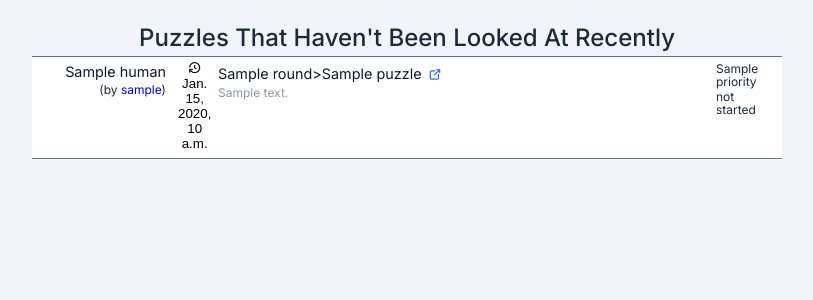
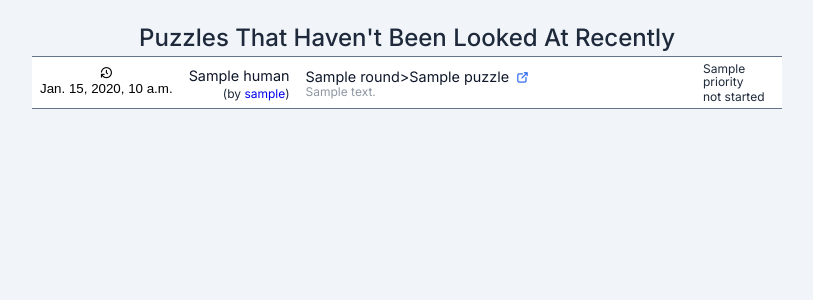
Before and after one commit to rwbarton/metaphysical-solving, a Django app: template templates/puzzles/unloved.html in a window 1280 px wide. Shown: the part 50-350 px from the top of the page, without its empty margins (233-1046 px from the left). Run offline with Django 3.2, Linux system fonts and the light colour scheme; the template is opened without the code that fills it: most values are stand-ins (such as "Sample title", 1, 10 or a date in 2020).

Commit message:
better appearance, etc

```diff
--- a/puzzles/models.py
+++ b/puzzles/models.py
@@ -237,10 +237,10 @@ class Puzzle(OrderedModel):
     def log_a_view(self,user):
         current = now()
         userLog = AccessLog.objects.get_or_create(puzzle=self,user=user)[0]
-        if (current-userLog.sessionEnd)>timedelta(seconds=355):
+        if (current-userLog.sessionEnd)>settings.MAX_GAP_LENGTH:
             userLog.sessionStart=current
-        elif (current-userLog.sessionStart)>timedelta(seconds=355):
-            accounted_for_already = int((userLog.sessionEnd-userLog.sessionStart).seconds/60) if (userLog.sessionEnd-userLog.sessionStart)>timedelta(seconds=355) else 0
+        elif (current-userLog.sessionStart)>settings.MIN_SESSION_LENGTH:
+            accounted_for_already = int((userLog.sessionEnd-userLog.sessionStart).seconds/60) if (userLog.sessionEnd-userLog.sessionStart)>settings.MIN_SESSION_LENGTH else 0
             timeAdjustment = int((current-userLog.sessionStart).seconds/60)-accounted_for_already
             userLog.accumulatedMinutes = userLog.accumulatedMinutes+timeAdjustment
             userLog.lastUpdate = current
--- a/puzzles/static/css/base.css
+++ b/puzzles/static/css/base.css
@@ -1237,7 +1237,8 @@ select {
     border-bottom:1px solid var(--secondary);
 }
 .unloved-padding {
-    padding:4px 8px 4px 4px;
+    padding:4px 8px 4px 8px;
+    align-content: center;
 }
 .unloved-fresh {
     background: #a0ffb0;
@@ -1258,6 +1259,19 @@ select {
 .unloved-m {
     background: var(--gray-200);
 }
+.unloved-history {
+    border:none;
+    background:none;
+    gap:0;
+    padding:0;
+    margin:0;
+}
+
+.unloved-history:hover {
+    color: var(--primary-light);
+    cursor: pointer;
+}
+
 
 /* Hints Management Styles */
 
--- a/puzzles/views.py
+++ b/puzzles/views.py
@@ -551,9 +551,9 @@ def freshness_translator(log):
   if not log:
     return "untouched"
   delta = now()-log.lastUpdate
-  if delta>timedelta(hours=1):
+  if delta>(10*settings.MAX_GAP_LENGTH):
     return "rancid"
-  if delta>timedelta(minutes=10):
+  if delta>(2*settings.MAX_GAP_LENGTH):
     return "questionable"
   return "fresh"
 
--- a/templates/puzzles/unloved.html
+++ b/templates/puzzles/unloved.html
@@ -19,13 +19,23 @@
   </div>
 </div>
 <div id="dialog-overlay" onClick="hideDialog()"></div>
-  <div style="display:grid; grid-template-columns: 2fr 2.5em 7fr 1fr;background:#ffffff; ">
+  <div style="display:grid; grid-template-columns: auto auto 7fr 5.5em;background:#ffffff; ">
     <div class="unloved-border"></div>
     <div class="unloved-border"></div>
     <div class="unloved-border"></div>
     <div class="unloved-border"></div>
 
     {% for puzzle in puzzles %}
+    {% if puzzle.total_time %}
+        <div class="unloved-border unloved-padding unloved-{{puzzle.total_time | slice:"-1:"}}" style="justify-content:center;">
+          <button class="unloved-history" title="Show solver history" onClick="viewSolvers({{puzzle.puzzle.id}})">
+	    <div><i class="ti ti-history"></i></div>
+	    <div style="justify-self:center;">{{puzzle.total_time}}</div></button>
+	</div>
+	{% else %}
+	<div class="unloved-border unloved-padding"></div>
+	{% endif %}
+
     <div class="unloved-border unloved-padding unloved-{{puzzle.freshness}}">
     <div class="puzzle-title" style="justify-self:end;">
       {{puzzle.human}}
@@ -33,15 +43,6 @@
     {% if puzzle.updating_username %}
          <div class="viewer-name" style="justify-self:end;">(by <a target="_blank" href="/zulip_dm/{{puzzle.updating_userid}}/">{{ puzzle.updating_username }}</a>)</div>{% endif %}
     </div>
-    {% if puzzle.total_time %}
-        <div class="unloved-border unloved-padding unloved-{{puzzle.total_time | slice:"-1:"}}" style="align-content:center;">
-          <button title="Show solver history" onClick="viewSolvers({{puzzle.puzzle.id}})" style="border:none;background:none;gap:0;padding:0;margin:0;">
-	    <div><i class="ti ti-history"></i></div>
-	    <div>{{puzzle.total_time}}</div></button>
-	</div>
-	{% else %}
-	<div class="unloved-border unloved-padding"></div>
-	{% endif %}
 
 
     <div class="unloved-border unloved-padding">
@@ -50,13 +51,13 @@
 	<a href="/puzzle/linkout/{{puzzle.puzzle.id}}" target="_blank" class="puzzle-link">
           <i class="ti ti-external-link"></i></a>
       </div>
-    <div class="puzzle-description" style:"top:0;">{{puzzle.puzzle.description}}</div>
+    <div class="puzzle-description" style="margin-top:-5px;top:0;">{{puzzle.puzzle.description}}</div>
   </div>
     <div class="unloved-border unloved-padding">
 
       <div class="viewer-name {{puzzle.puzzle.priority.css_name}}-priority" style="padding:1px;">
 	{{puzzle.puzzle.priority}}</div>
-      <div class="viewer-name" style="padding:1px;">{{puzzle.puzzle.status}}</div>
+      <div class="viewer-name" style="padding:1px;">{{puzzle.puzzle.status|truncatechars:12}}</div>
     </div>
   {% endfor %}
   </div>
@@ -105,13 +106,13 @@
                 <i class="ti ti-binoculars"></i> Currently viewing
                 </header>
                ${data.current_viewers.map(viewer => `
-                    <div class="viewer">
+                    <a href="/zulip_dm/${viewer.id}/" target="_blank"><div class="viewer">
                       <div class="viewer-pic"><img src="/profile_photo/${viewer.id}" class="viewer-pic-image"/></div>
                       <div class="viewer-info">
                         <div class="viewer-name">${viewer.first_name} ${viewer.last_name}</div>
                         <div class="viewer-location">${viewer.location}</div>
                       </div>
-                    </div>`).join('')}
+                    </div></a>`).join('')}
               </div>` : ''}
             ${data.prior_viewers.length > 0 ?
               `<div class="dialog-row">
@@ -119,14 +120,18 @@
                 <i class="ti ti-history"></i> Viewed in the past
                 </header>
                ${data.prior_viewers.map(viewer => `
-                    <div class="viewer">
+                    <a href="/zulip_dm/${viewer.id}/" target="_blank"><div class="viewer">
                       <div class="viewer-pic"><img src="/profile_photo/${viewer.id}" class="viewer-pic-image"/></div>
                       <div class="viewer-info">
                         <div class="viewer-name">${viewer.first_name} ${viewer.last_name}</div>
                         <div class="viewer-location">${viewer.hours} ${viewer.hours == 1 ? 'hour' : 'hours'}, ${viewer.location}</div>
                       </div>
-                    </div>`).join('')}
-              </div>` : 'No significant views.'}
+                    </div></a>`).join('')}
+        </div>` :
+              `<div class="dialog-row">
+                <header class="dialog-section-header">
+                <i class="ti ti-history"></i> Viewed in the past
+                </header></div>`}
           `;
           showDialogOverlay(html);
       } catch (error) {
```
